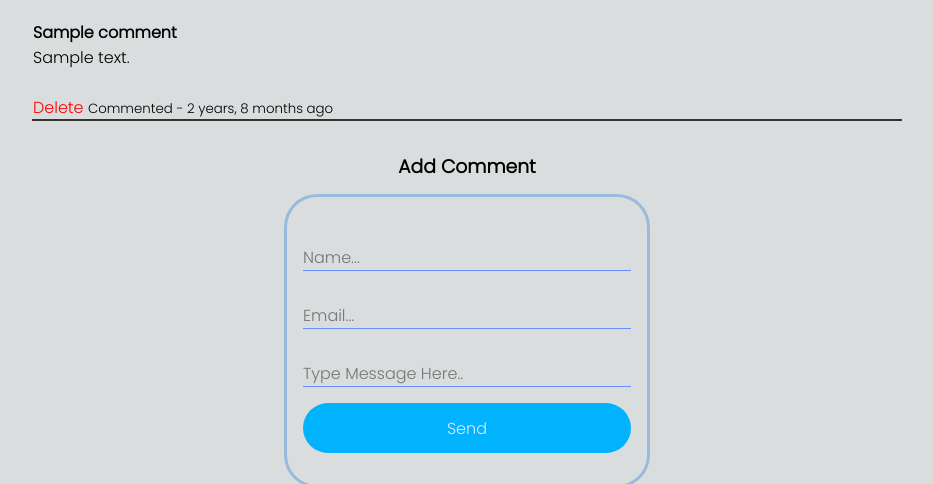
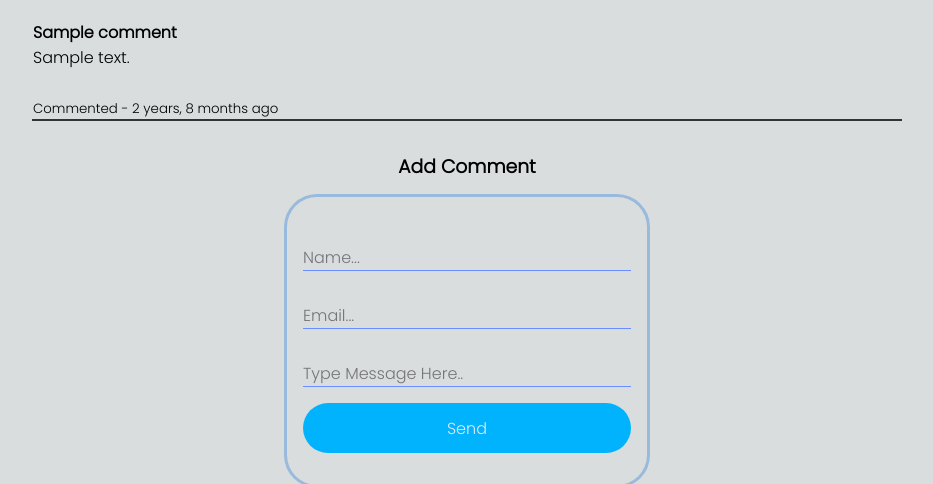
Before and after one commit to olowojude/My-blog, a Django app: a page that uses ba/templates/ba/detailpost.html in a window 1280 px wide. Shown: the part 241-725 px from the top of the page, without its empty margins (173-1106 px from the left). Run offline with Django 4.2, Linux system fonts and the light colour scheme; tables that the repository leaves empty hold one stand-in row (values such as "Sample post"); some libraries are stand-ins or nearby versions.

Commit message:
Update detailpost.html

```diff
--- a/ba/templates/ba/detailpost.html
+++ b/ba/templates/ba/detailpost.html
@@ -22,7 +22,7 @@
     <strong>{{comment.name}}</strong><br />
     <p>{{comment.body}}</p>
     <br />
-    <a href="{% url 'deleteComment' comment.id %}">Delete</a>
+    <!-- <a href="{% url 'deleteComment' comment.id %}">Delete</a> -->
     <small>Commented - {{comment.date_commented| timesince}} ago </small>
     <hr />
     {% empty %}
```
